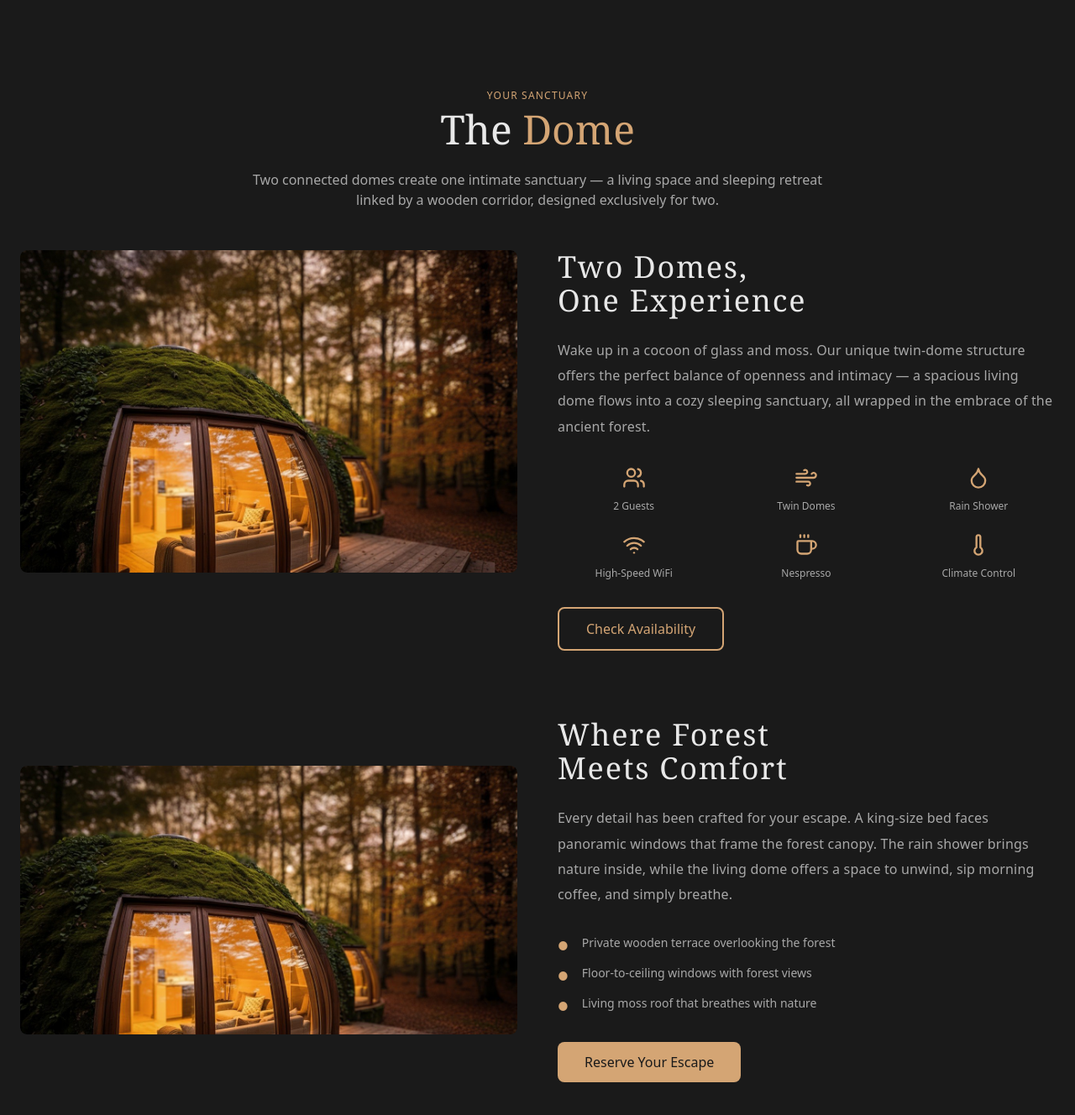
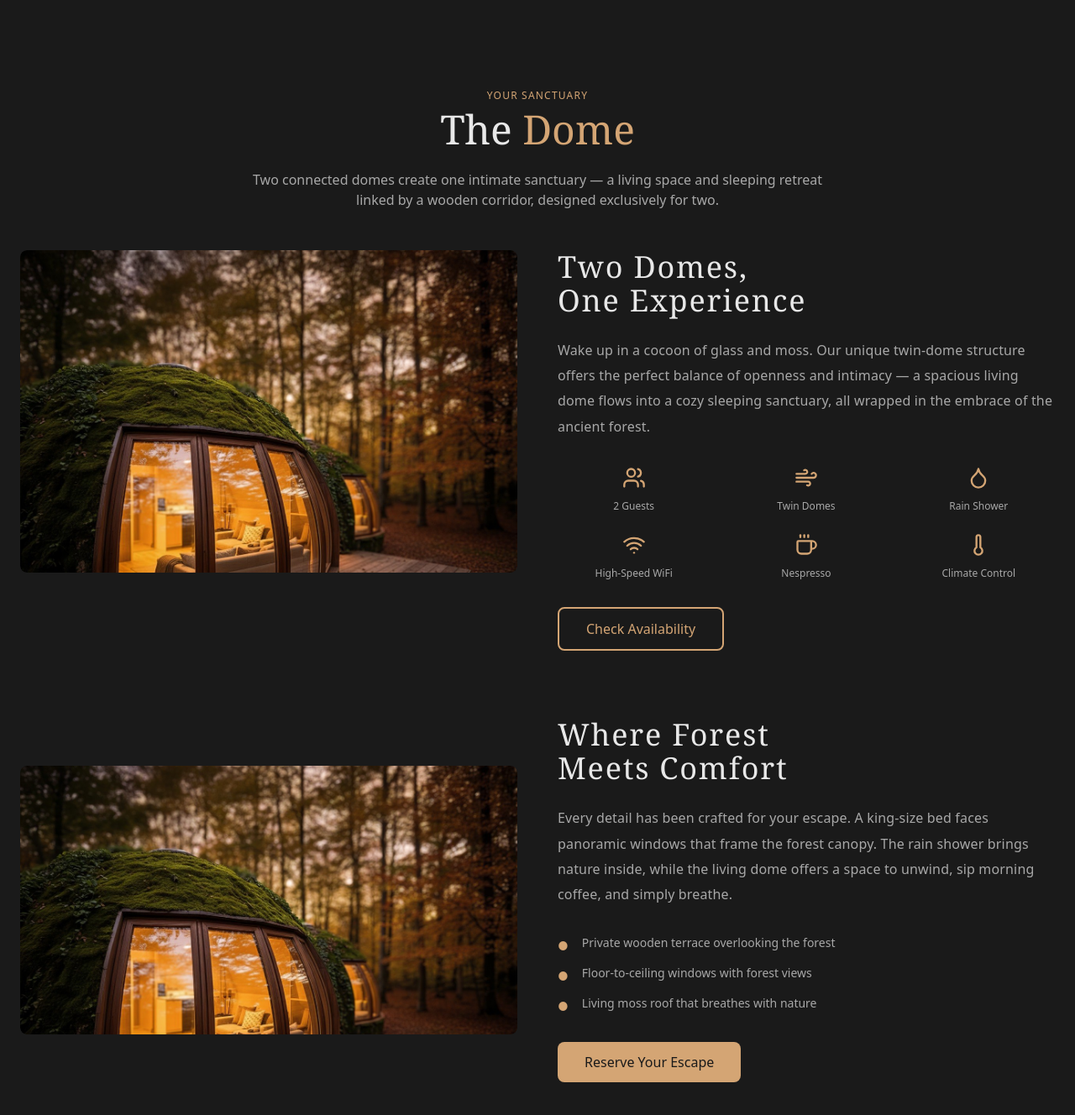
Before and after one commit to TNLConsulting/escapia, a Next.js app: page / in a window 1280 px wide. Shown: the part 1429-2757 px from the top of the page at 84% size. Built offline with nearby package versions, Linux system fonts and the light colour scheme.

Commit message:
Zoom photos more on domes with object-position

```diff
--- a/src/components/Accommodations.tsx
+++ b/src/components/Accommodations.tsx
@@ -27,7 +27,7 @@ export function Accommodations() {
         <div className="grid md:grid-cols-2 gap-12 items-start">
           {/* Left - Photo */}
           <div className="rounded-lg overflow-hidden h-96">
-            <img src="/dome-exterior.jpg" alt="Twin dome exterior" className="w-full h-full object-cover object-center rounded-lg" />
+            <img src="/dome-exterior.jpg" alt="Twin dome exterior" className="w-full h-full object-cover rounded-lg" style={{ objectPosition: "center 30%" }} />
           </div>
 
           {/* Right - Content */}
@@ -70,7 +70,7 @@ export function Accommodations() {
         <div className="grid md:grid-cols-2 gap-12 items-center mt-20">
           {/* Left - Photo */}
           <div className="rounded-lg overflow-hidden h-80 order-2 md:order-1">
-            <img src="/dome-exterior.jpg" alt="Forest meets comfort" className="w-full h-full object-cover rounded-lg" />
+            <img src="/dome-exterior.jpg" alt="Forest meets comfort" className="w-full h-full object-cover rounded-lg" style={{ objectPosition: "center 40%" }} />
           </div>
 
           {/* Right - Content */}
```
